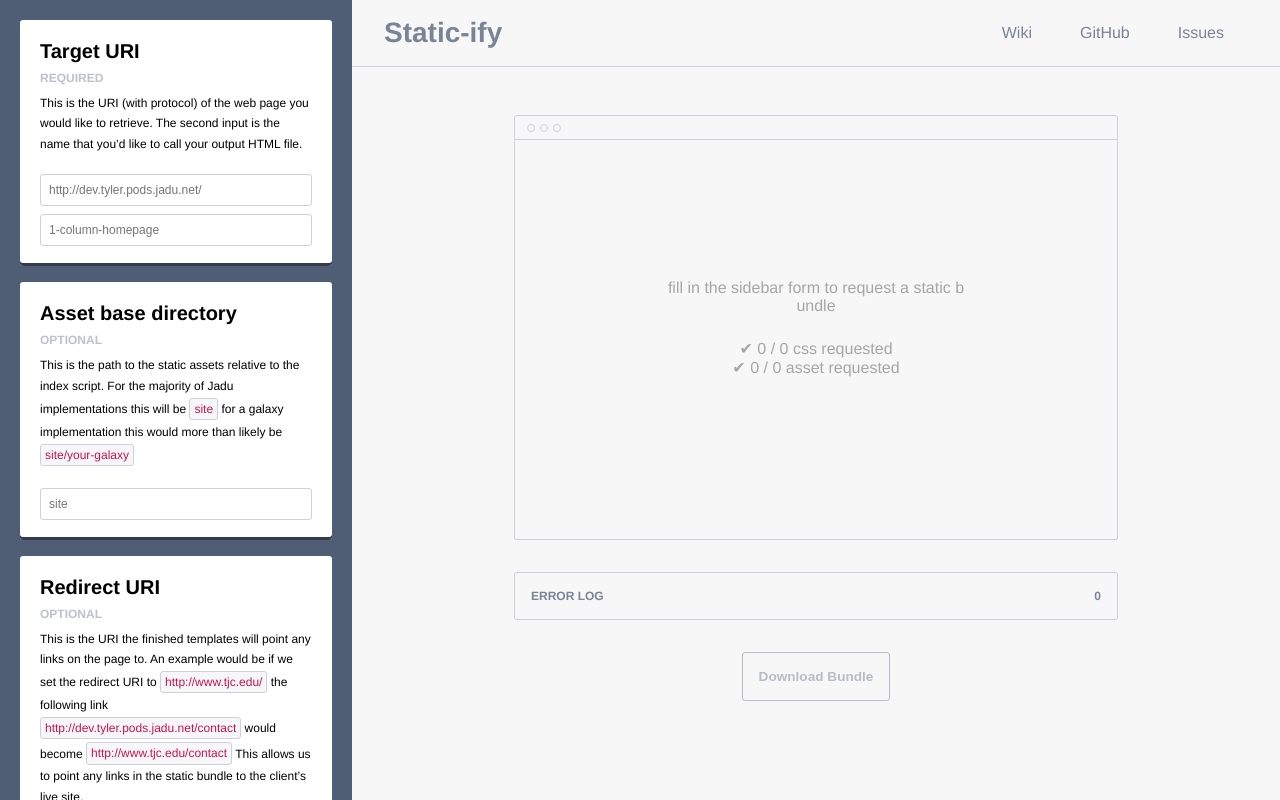
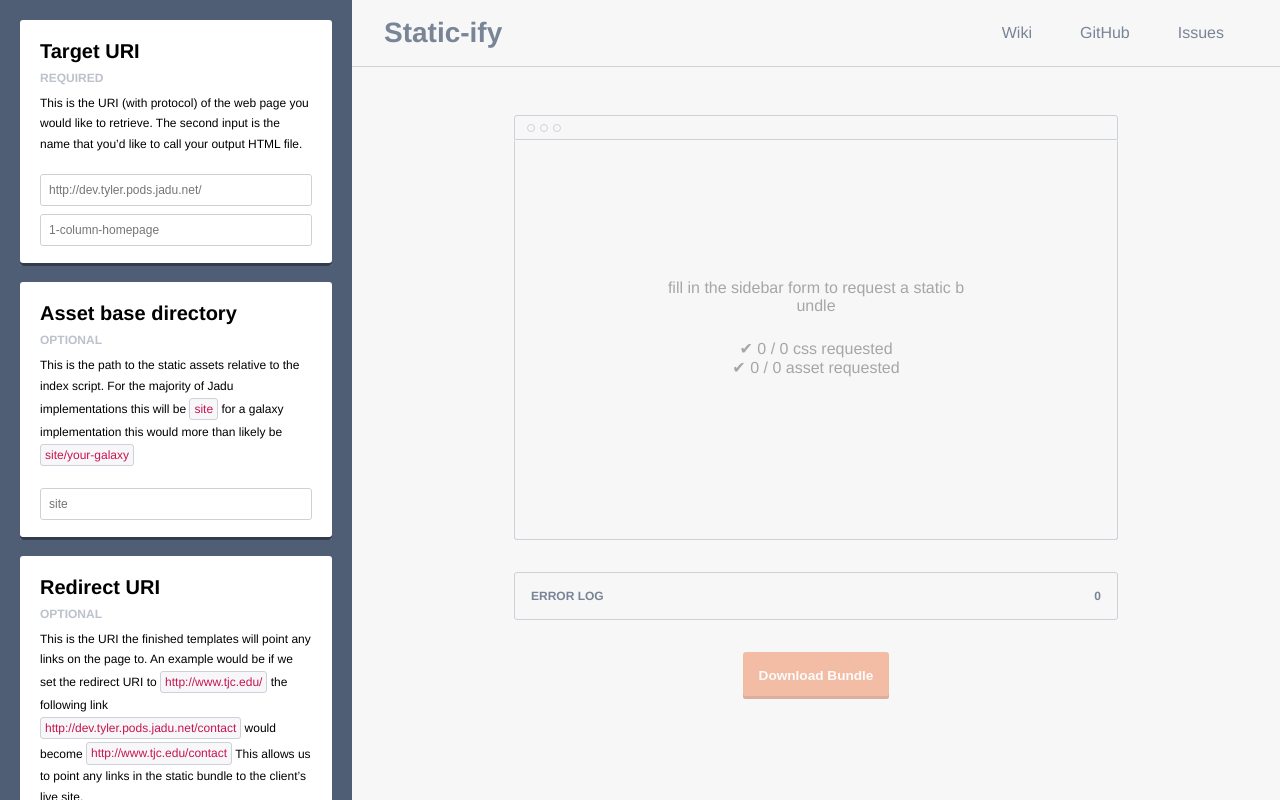
Before and after one commit to spacecraft-digital/static-ify, a React app in the folder site/: page / in a window 1280 px wide. Built offline with nearby package versions, Linux system fonts and the light colour scheme; no server answers.

Commit message:
added required fields to form inputs

```diff
--- a/site/package.json
+++ b/site/package.json
@@ -4,7 +4,8 @@
   "description": "",
   "main": "src/index.js",
   "scripts": {
-    "prod": "webpack -p"
+    "prod": "webpack -p",
+    "start": "webpack -w -d"
   },
   "repository": {
     "type": "git",
--- /dev/null
+++ b/site/src/components/Button.js
@@ -0,0 +1,16 @@
+import React, { Component } from 'react';
+
+export default class Button extends Component {
+    render () {
+        const active = this.props.valid ? '' : ' button--disabled';
+
+        return (
+            <button className={`button${active}`} type="submit">
+                { this.props.label
+                    ? <p className="button__text">{ this.props.label }</p>
+                    : this.props.children
+                }
+            </button>
+        )
+    }
+}
--- a/site/src/components/DownloadButton.js
+++ b/site/src/components/DownloadButton.js
@@ -1,4 +1,5 @@
 import React, { Component } from 'react';
+import Button from './Button';
 
 export default class DownloadButton extends Component {
     render () {
@@ -15,9 +16,9 @@
         }
 
         return (
-            <button className={`button${disabled}`}>
+            <Button active={!!bundle}>
                 { link }
-            </button>
+            </Button>
         );
     }
 }
--- a/site/src/components/GenerateButton.js
+++ /dev/null
@@ -1,14 +0,0 @@
-import React, { Component } from 'react';
-
-export default class GenerateButton extends Component  {
-    render () {
-        let isValid = true;
-        let activeClass = isValid ? '' : ' button--disabled';
-
-        return (
-            <button className={`form__submit button${activeClass}`} type="submit" value="Generate bundle">
-                <p className="button__text">Generate Bundle</p>
-            </button>
-        );
-    }
-}
--- a/site/src/components/StaticForm.js
+++ b/site/src/components/StaticForm.js
@@ -1,7 +1,7 @@
 import React, { Component } from 'react';
 import io from 'socket.io-client';
 import StaticInput from './StaticInput';
-import GenerateButton from './GenerateButton';
+import Button from './Button';
 
 export default class StaticForm extends Component {
     constructor (props) {
@@ -46,11 +46,11 @@
                     <div className="form__group">
                         <div className="form__input">
                             <label className="visually-hidden" htmlFor="requestUri">Target URI</label>
-                            <StaticInput validateCallback={ this.handleValidation.bind(this) } type="url" id="requestUri" name="requestUri" placeholder="http://dev.tyler.pods.jadu.net/" />
+                            <StaticInput validateCallback={ this.handleValidation.bind(this) } type="url" id="requestUri" name="requestUri" placeholder="http://dev.tyler.pods.jadu.net/" required={true}/>
                         </div>
                         <div className="form__input">
                             <label className="visually-hidden" htmlFor="fileName">File name</label>
-                            <StaticInput validateCallback={ this.handleValidation.bind(this) } type="text" id="fileName" name="fileName" placeholder="1-column-homepage" />
+                            <StaticInput validateCallback={ this.handleValidation.bind(this) } type="text" id="fileName" name="fileName" placeholder="1-column-homepage" required={true}/>
                         </div>
                     </div>
                 </div>
@@ -76,7 +76,7 @@
                         </div>
                     </div>
                 </div>
-                <GenerateButton statusCode={ statusCode } />
+                <Button label="Generate Bundle" valid={true}/>
             </form>
         );
     }
--- a/site/src/components/StaticInput.js
+++ b/site/src/components/StaticInput.js
@@ -60,7 +60,15 @@
         }
 
         return (
-            <input onChange={ this.validate.bind(this) } className={`form__field${ inputClass }`} type={ type } id={ id } placeholder={ placeholder } name={ name } />
+            <input
+                onChange={ this.validate.bind(this) }
+                className={`form__field${ inputClass }`}
+                type={ type }
+                id={ id }
+                placeholder={ placeholder }
+                name={ name }
+                required={ this.props.required }
+            />
         );
     }
 }
--- a/site/src/sass/objects/button.scss
+++ b/site/src/sass/objects/button.scss
@@ -29,13 +29,6 @@
 }
 
 .button--disabled {
-    background: transparent;
-    border: 1px solid $color-text-subtle;
-    box-shadow: none;
     cursor: default;
     opacity: .5;
-
-    .button__text {
-        color: $color-text-subtle;
-    }
 }
```
Also changed, not shown: site/src/components/ResetButton.js (added), 2 other files (tests, documents, lock files or other folders).
